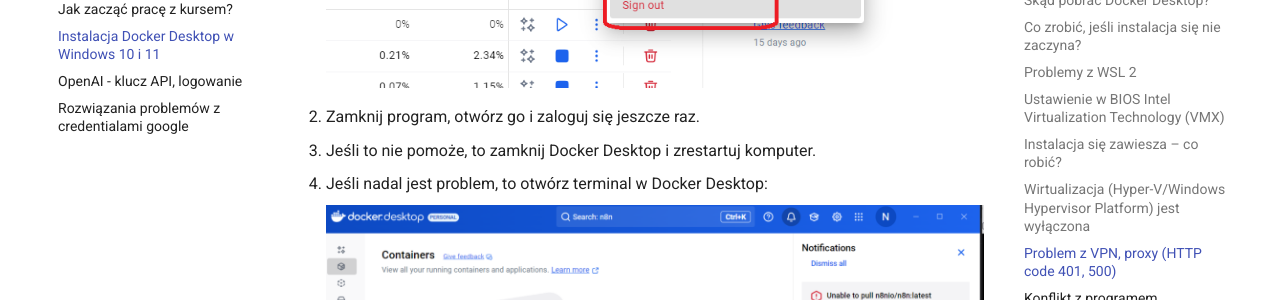
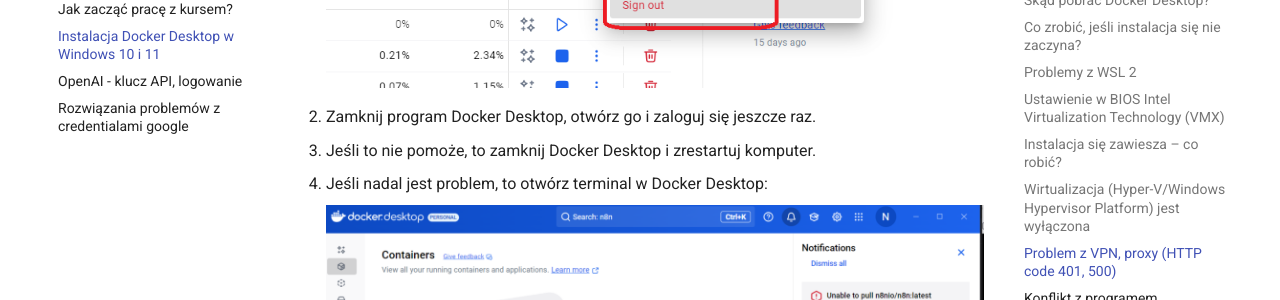
Before and after one commit to imprv-ai/agenci-ai-faq, an MkDocs documentation site: the page built from docs/pages/02_docker_desktop.md, in a window 1280 px wide and 900 px high, scrolled down 4812 px. Shown: the part 153-453 px from the top of the window. Built offline with MkDocs 1.6.1 and Material for MkDocs 9.7.7, drawn with Linux system fonts in a browser that asks for light colours; comment, search, counter and statistics services are not loaded.

Commit message:
401 error - sign out 2

```diff
--- a/docs/pages/02_docker_desktop.md
+++ b/docs/pages/02_docker_desktop.md
@@ -90,7 +90,7 @@
 
     ![](./assets/docker_desktop_logout.png)
 
-2. Zamknij program, otwórz go i zaloguj się jeszcze raz.
+2. Zamknij program Docker Desktop, otwórz go i zaloguj się jeszcze raz.
 
 3. Jeśli to nie pomoże, to zamknij Docker Desktop i zrestartuj komputer.
 
```
